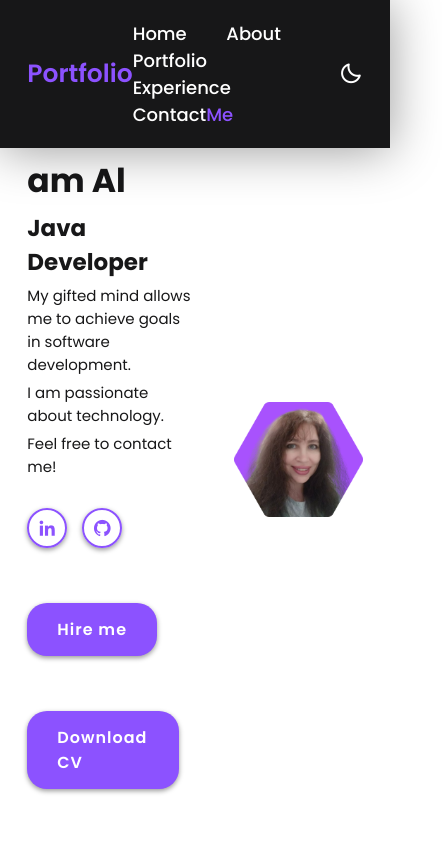
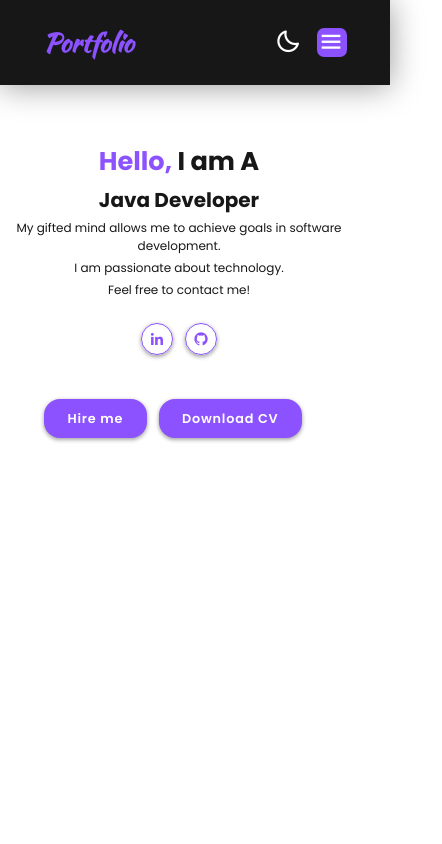
Before and after one commit to AllaVict/java_developer_portfolio, a React (Create React App) app: page / in a window 390 px wide. Shown: the top 844 px of the page, 442 px wide, since content can reach past the window. Built offline with nearby package versions, Linux system fonts and the light colour scheme.

Commit message:
commit Header, MobileNav, Media Queries

```diff
--- a/src/components/Header.js
+++ b/src/components/Header.js
@@ -1,23 +1,40 @@
 import "./headerStyle.css";
+import React, { useState } from 'react';
+import MobileNav from "./MobileNav";
 import ToggleDarkMode from "./ToggleDarkMode";
 
-function Header(){
+function Header() {
+
+    const [openMenu, setOpenMenu] = useState(false);
+    const toggleMenu = () => {
+        setOpenMenu(!openMenu);
+    }
+
     return (
-		<header className="header">
+        <>
+         <MobileNav isOpen={openMenu} toggleMenu={toggleMenu} />
+        <header className="header">
+             <nav className="nav-wrapper">
+                <div className="nav-content">
+                    <a href="" className="logo"> Portfolio </a>
 
-			<a href="" className="logo"> Portfolio </a>
+                    <ul>
+                        <li><a href="#home" className="menu-item"> Home </a> </li>
+                        <li><a href="#about" className="menu-item"> About </a></li>
+                        <li><a href="#portfolio" className="menu-item"> Portfolio </a></li>
+                        <li><a href="#experience" className="menu-item">  {/* Skills<span>&</span> */} Experience </a> </li>
+                        <li><a href="#contact" className="menu-item"> Contact<span>Me</span> </a></li>
+                    </ul>
+                   <ToggleDarkMode />
 
-			<nav class="navbar">
-				<a href="#home"> Home </a>
-				<a href="#about"> About </a>
-				<a href="#portfolio"> Portfolio </a>
-				<a href="#experience"> Experience </a>
-				<a href="#contact"> Contact<span>Me</span> </a>
-			</nav>
-			<ToggleDarkMode/>
-			<div id="menu-icon">  <i className='bx bx-menu'></i> </div>
+                    <div className="menu-btn" onClick={toggleMenu}  >
+                        <i className={openMenu ? "bx bx-x" : "bx bx-menu"}></i>
+                    </div>
 
-		</header>
+                </div>
+            </nav>
+        </header>
+        </>
     );
 }
 
--- /dev/null
+++ b/src/components/MobileNav.js
@@ -0,0 +1,26 @@
+import "./MobileNavStyle.css";
+import React from 'react';
+
+const MobileNav = ({ isOpen, toggleMenu }) => {
+
+    return (
+        <>
+              <div className={`mobile-menu ${isOpen ? "active" : ""}`}
+                onClick={toggleMenu} >
+                <div className="mobile-menu-container">
+
+                    <ul>
+                        <li><a href="#home" className="menu-item"> Home </a> </li>
+                        <li><a href="#about" className="menu-item"> About </a></li>
+                        <li><a href="#portfolio" className="menu-item"> Portfolio </a></li>
+                        <li><a href="#experience" className="menu-item">  {/* Skills<span>&</span> */} Experience </a> </li>
+                        <li><a href="#contact" className="menu-item"> Contact<span>Me</span> </a></li>
+                    </ul>
+
+                </div>
+            </div>
+        </>
+    );
+}
+
+export default MobileNav;
--- /dev/null
+++ b/src/components/MobileNavStyle.css
@@ -0,0 +1,41 @@
+.mobile-menu {
+    width: 100vw;
+    height: 100hv;
+    display: none;
+    background-color: rgba(0, 0, 0, .3);
+    box-shadow: 0px 29px 80px var(--shadow-color);
+
+    position: fixed;
+    left: 0;
+    top: 0;
+    z-index: 999 !important;
+    opacity: 0;
+    transition: all .3s ease;
+    transform: translateX(-100vw);
+}
+
+.mobile-menu-container {
+    width: 60vw;
+    height: 100hv;
+    background-color: var(--nav-bg-color);
+    padding: 2rem;
+}
+
+.mobile-menu.active {
+    opacity: 1;
+    transform: translateX(0);
+}
+
+.mobile-menu ul {
+    display: flex;
+    flex-direction: column;
+    gap: 2rem;
+    list-style: none;
+    margin-left: -2rem;
+}
+
+@media screen and (max-width: 768px) {
+    .mobile-menu {
+        display: block;
+    }
+}
--- a/src/components/aboutStyle.css
+++ b/src/components/aboutStyle.css
@@ -26,3 +26,49 @@
 .about-content span {
 	font-weight: 700;
 }
+
+/* Media Queries */
+@media screen and (max-width: 1200px) {
+	html {
+		font-size: 55%;
+	}
+}
+
+@media screen and (min-width: 1024px) {
+	section {
+		padding: 10rem 3% 2rem;
+	}
+}
+
+@media screen and (max-width: 768px) {
+	.about {
+		flex-direction: column-reverse;
+		text-align: center;
+	}
+
+	.about-content h2 {
+		text-align: center;
+	}
+
+	.about-img img {
+		width: 60vw;
+		margin-top: -2rem;
+	}
+}
+
+@media screen and (max-width: 450px) {
+	html{
+		font-size: 50%;
+	}
+}
+
+
+@media screen and (max-width: 365px) {
+	html {
+		font-size: 45%;
+	}
+
+	.about-img img {
+		width: 59vw;
+	}
+}
--- a/src/components/contactStyle.css
+++ b/src/components/contactStyle.css
@@ -63,3 +63,34 @@
 
 	margin: 1rem 0 .5rem;
 }
+
+/* Media Queries */
+@media screen and (max-width: 1200px) {
+	html {
+		font-size: 55%;
+	}
+}
+
+@media screen and (min-width: 1024px) {
+	section {
+		padding: 10rem 3% 2rem;
+	}
+}
+
+@media screen and (max-width: 991px) {
+	.contact {
+		min-height: auto;
+	}
+}
+
+@media screen and (max-width: 450px) {
+	html{
+		font-size: 50%;
+	}
+}
+
+@media screen and (max-width: 365px) {
+	html {
+		font-size: 45%;
+	}
+}
--- a/src/components/experienceStyle.css
+++ b/src/components/experienceStyle.css
@@ -2,7 +2,6 @@
 
 .experience--title {
     margin-bottom: 2%;
-    /* border: solid black; */
 }
 
 .experience--card {
@@ -17,14 +16,12 @@
     font-size: 1.8rem;
     font-weight: 700;
     margin-bottom: 1%;
-    /* border: solid red; */
 }
 
 .experience--card p {
     font-size: 1.5rem;
     font-weight: 600;
     margin-bottom: 1%;
-    /* border: solid red; */
 }
 
 .experience--duration {
@@ -52,3 +49,31 @@
     font-weight: 400;
     margin-bottom: 0;
 }
+
+/* Media Queries */
+@media screen and (max-width: 1200px) {
+    html {
+        font-size: 55%;
+    }
+}
+
+@media screen and (min-width: 768px) {
+      section {
+        padding-bottom: 10rem;
+    }
+}
+
+@media screen and (max-width: 450px) {
+    html {
+        font-size: 50%;
+    }
+    section {
+        padding-bottom: 10rem;
+    }
+}
+
+@media screen and (max-width: 365px) {
+    html {
+        font-size: 45%;
+    }
+}
--- a/src/components/footerStyle.css
+++ b/src/components/footerStyle.css
@@ -8,7 +8,6 @@
     color: var(--footer-btn);
 }
 
-/* ================ link =============== */
 .footer--container {
     display: flex;
     flex-direction: column;
@@ -44,7 +43,6 @@
     color: var(--black)
 }
 
-/* ================ social-media=============== */
 .footer--social {
     display: flex;
     justify-content: center;
@@ -82,7 +80,6 @@
     font-weight: 500;
 }
 
-/* ================ iconTop =============== */
 .footer--iconTop {
     position: fixed;
     bottom: 10px;
@@ -113,3 +110,28 @@
     font-size: 2.4rem;
     color: var(--black);
 }
+
+/* Media Queries */
+@media screen and (max-width: 1200px) {
+    html {
+        font-size: 55%;
+    }
+}
+
+@media screen and (min-width: 1024px) {
+    section {
+        padding: 10rem 3% 2rem;
+    }
+}
+
+@media screen and (max-width: 450px) {
+    html {
+        font-size: 50%;
+    }
+}
+
+@media screen and (max-width: 365px) {
+    html {
+        font-size: 45%;
+    }
+}
--- a/src/components/headerStyle.css
+++ b/src/components/headerStyle.css
@@ -1,6 +1,6 @@
 @import './../styles/main.css';
+@import url('https://fonts.googleapis.com/css2?family=Kaushan+Script&display=swap');
 
-/* Header   */
 .header {
     position: fixed;
     display: flex;
@@ -11,67 +11,181 @@
     padding: 2rem 7%;
     z-index: 100;
     background: var(--nav-bg-color);
-	box-shadow: 0 .2rem 5rem 0 var(--shadow-color);
+    box-shadow: 0 .2rem 4rem 0 var(--shadow-color);
+}
+
+.nav-wrapper {
+    width: 100%;
+    top: 0;
+    z-index: 30;
+    backdrop-filter: blur(50px);
+
+    background: var(--nav-bg-color);
+    padding: .2rem 0;
+}
+
+.nav-content {
+    max-width: 100%;
+    display: flex;
+    align-items: center;
+    justify-content: space-between;
+    padding: 1rem 0;
+    margin: 0 auto;
 }
 
 .logo {
-	font-size: 2.5rem;
+    font-size: 3.2rem;
     color: var(--main-color);
-	font-weight: 600;
+    font-weight: 700;
+    font-family: 'Kaushan Script', cursive;
     cursor: default;
     margin-right: auto;
+
+    width: 12rem;
+    height: auto;
 }
 
-.navbar a {
-	position: relative;
-	font-size: 1.8rem;
-	color: var(--nav-text-color);
-	font-weight: 500;
-	margin-right: 3.5rem;
+.nav-content ul {
+    display: flex;
+    align-items: center;
+    gap: .5rem;
+    list-style: none;
 }
 
-.navbar a:hover{
+.nav-content li {
+    margin: 0 1.5rem;
+}
+
+.menu-item {
+    position: relative;
+    text-decoration: none;
+    font-size: 1.8rem;
+    font-weight: 500;
+    color: var(--nav-text-color);
+    cursor: pointer;
+}
+
+.menu-item:hover {
     color: var(--main-color);
 }
 
+.menu-btn {
+    width: 3.7rem;
+    height: 3.7rem;
+    font-size: 3.5rem;
+    display: flex;
+    align-items: center;
+    justify-content: center;
+    border: none;
+    border-radius: .9rem;
+    color: var(--nav-text-color);
+    background: linear-gradient(90deg, var(--main-color) -.13%, var(--main-color) 99.87%);
+    line-height: 0;
+    cursor: pointer;
+    transition: all .4s ease;
+    display: none;
+}
+
+.menu-btn:hover {
+    color: var(--main-color);
+    background: var(--nav-bg-color);
+    border: 1px solid var(--main-color);
+}
+
 #darkMode-icon {
-	font-size: 2.4rem;
+    font-size: 3.0rem;
     color: var(--nav-text-color);
     cursor: pointer;
+    margin-right: 2rem ;
 }
-#darkMode-icon:hover{
+
+#darkMode-icon:hover {
     color: var(--main-color);
 }
 
-/*  menu  */
-#menu-icon {
-	font-size: 3.6rem;
-	color: var(--nav-text-color);
-	display: none;
+.header.sticky,
+.header.sticky .nav-wrapper {
+	background: var(--main-color);
 }
 
-
-/*  header.sticky  */
-.header.sticky {
-	background: var(--main-color);
-}
 .header.sticky .logo {
 	color: var(--black);
 }
 
-.header.sticky .navbar a span {
+.header.sticky .nav-content a span {
 	color: var(--white-color);
 }
-.header.sticky .navbar a:hover{
+
+.header.sticky .nav-content a:hover{
 	color: var(--black);
 }
 
-.header.sticky .navbar a::before {
+.header.sticky .nav-content a::before {
 	background: var(--main-color);
 	opacity: .7;
+}
+
+.header.sticky .menu-btn  {
+    color: var(--main-color);
+    background: var(--nav-bg-color);
+}
+.header.sticky .menu-btn:hover {
+    color: var(--main-color);
+    background: var(--nav-bg-color);
 }
 
 .header.sticky #darkMode-icon {
 	color: var(--white-color);
 	opacity: .9;
 }
+
+.header.sticky #darkMode-icon:hover{
+	color: var(--black);
+}
+
+/* Media Queries */
+@media screen and (max-width: 1325px) {
+    .nav-wrapper {
+        padding: 0 2rem;
+    }
+}
+
+@media screen and (max-width: 1200px) {
+	html {
+		font-size: 55%;
+	}
+}
+
+@media screen and (max-width: 768px) {
+    .menu-btn {
+        display: block;
+    }
+
+    .nav-content ul {
+        display: none;
+    }
+
+    #darkMode-icon {
+        font-size: 3.3rem;
+    }
+
+}
+
+@media screen and (max-width: 450px) {
+	html{
+		font-size: 50%;
+	}
+    .logo {
+        width: 10rem;
+        height: auto;
+    }
+    #darkMode-icon{
+		right: 6rem;
+	}
+}
+
+@media screen and (max-width: 365px) {
+	html {
+		font-size: 45%;
+	}
+}
--- a/src/components/homeStyle.css
+++ b/src/components/homeStyle.css
@@ -78,3 +78,64 @@
 	border-color: var(--main-color);
 	transform: translateY(-.25rem);
 }
+
+/* Media Queries */
+@media screen and (max-width: 1200px) {
+	html {
+		font-size: 55%;
+	}
+}
+
+@media screen and (max-width: 991px) {
+	.home .home-content {
+		max-width: 50rem;
+	}
+}
+
+@media screen and (max-width: 768px) {
+	.home {
+		justify-content: center;
+		text-align: center;
+		padding: 0 3% 23rem;
+	}
+	.home-img img {
+		display: none;
+	}
+
+	.home-content h1 {
+		font-size: 4rem;
+	}
+	.home-content h2 {
+		font-size: 2.8rem;
+	}
+
+	.home-content .social-media a {
+		margin: 2.5rem .75rem 3rem;
+	}
+}
+
+@media screen and (max-width: 450px) {
+	html{
+		font-size: 50%;
+	}
+
+	.home{
+		padding: 0 3% 30rem;
+	}
+	.home-content h1 {
+		font-size: 3.2rem;
+	}
+	.home-content h2 {
+		font-size: 2.5rem;
+	}
+}
+
+@media screen and (max-width: 365px) {
+	html{
+		font-size: 45%;
+	}
+
+	.home{
+		padding: 0 3% 30rem;
+	}
+}
--- a/src/components/portfolioStyle.css
+++ b/src/components/portfolioStyle.css
@@ -5,18 +5,17 @@
 }
 
 .portfolio--container {
-    display: flex;
+    display: grid;
+    grid-template-columns: repeat(3, 1fr);
     align-items: center;
-    justify-content: center;
-    gap: 42.6px;
+    gap: 2.5rem;
     width: 100%;
-    /* border: solid blue; */
 }
 
 .portfolio--card {
     display: flex;
     flex-direction: column;
-    align-items: flex-start;
+    align-items: stretch;
     gap: 5rem;
     flex: 1 0 0;
     background-color: var(--bg-color);
@@ -24,7 +23,6 @@
     cursor: pointer;
     border-top-right-radius: 3rem 3rem;
     border-top-left-radius: 3rem 3rem;
-    /* border: solid red; */
 }
 
 .portfolio--img {
@@ -34,7 +32,6 @@
     border-radius: 2rem;
     box-shadow: 0 0 3rem 0 var(--shadow-color);
     border-radius: 2rem;
-    /* border: solid red; */
 }
 
 .portfolio--img img {
@@ -42,7 +39,6 @@
     width: 100%;
     border-radius: 2rem;
     transition: .5s ease;
-    /* border: solid yellow; */
 }
 
 .portfolio--img:hover img {
@@ -56,7 +52,6 @@
     width: 100%;
     gap: 0.9rem;
     padding: .5rem;
-    /* border: solid blue; */
 }
 
 .portfolio--card--content h4 {
@@ -82,3 +77,43 @@
 .portfolio--card--content .btn {
     font-size: 1.3rem;
 }
+
+/* Media Queries */
+@media screen and (max-width: 1200px) {
+	html {
+		font-size: 55%;
+	}
+}
+
+@media screen and (max-width: 1024px) {
+    .portfolio--container {
+        grid-template-columns: repeat(2, 1fr);
+    }
+}
+
+@media screen and (max-width: 991px) {
+    .portfolio {
+        margin-bottom: 7rem;
+    }
+}
+
+@media screen and (max-width: 768px) {
+    .portfolio--container {
+        grid-template-columns: repeat(1, 1fr);
+    }
+    .portfolio--card {
+        margin-bottom: 7rem;
+    }
+}
+
+@media screen and (max-width: 450px) {
+	html{
+		font-size: 50%;
+	}
+}
+
+@media screen and (max-width: 365px) {
+	html {
+		font-size: 45%;
+	}
+}
```
Lines whose indentation alone changed are shown as unchanged.
